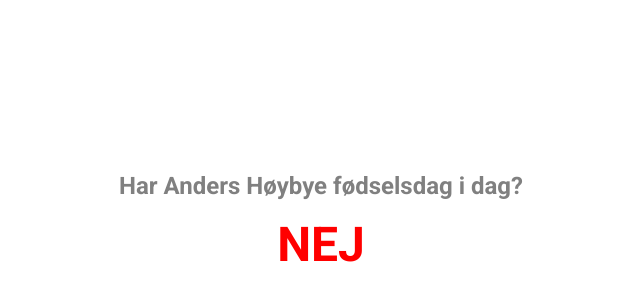
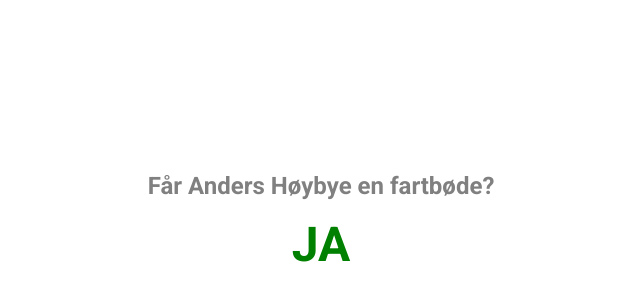
Before and after one commit to hrhldt/arnebirthday, a plain HTML site: page index.html in a window 1280 px wide. Shown: the part 178-478 px from the top of the page, without its empty margins (319-959 px from the left). Drawn offline with Linux system fonts and the light colour scheme.

Commit message:
Update index.html

```diff
--- a/index.html
+++ b/index.html
@@ -1,7 +1,7 @@
 <!DOCTYPE html>
 <html>
 <head>
-    <title>Har Anders Høybye fødselsdag i dag?</title>
+    <title>Får Anders Høybye en fartbøde?</title>
     <!-- Link to Google Fonts -->
     <link href="https://fonts.googleapis.com/css2?family=Roboto:wght@700&display=swap" rel="stylesheet">
     <style>
@@ -17,7 +17,7 @@
         }
 
         h1 {
-            color: red;
+            color: green;
             font-size: 3rem; /* Adjust font size as needed */
             margin: 0;
         }
@@ -30,7 +30,7 @@
     </style>
 </head>
 <body>
-    <h3>Har Anders Høybye fødselsdag i dag?</h3>
-    <h1>NEJ</h1>
+    <h3>Får Anders Høybye en fartbøde?</h3>
+    <h1>JA</h1>
 </body>
 </html>
```
